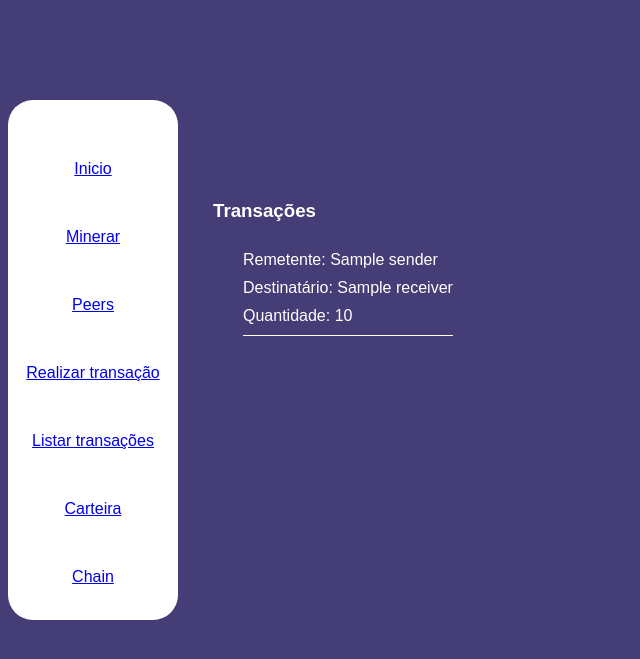
After one commit to leimarferreira/UFCoin, a Python web app: template server/templates/transactions.html in a window 1280 px wide. The commit adds this page. Shown: the top 659 px of the page, without its empty margins (0-640 px from the left). Run offline with Jinja, Linux system fonts and the light colour scheme; the template is opened without the code that fills it: most values are stand-ins (such as "Sample title", 1, 10 or a date in 2020).

Commit message:
Disponibilizando transações imediatamente.

```diff
--- a/server/static/style.css
+++ b/server/static/style.css
@@ -4,7 +4,7 @@
 }
 
 body {
-    background: #453D75;
+  background: #453d75;
   font-family: sans-serif;
   color: #ffffff;
 }
@@ -23,14 +23,13 @@ p {
   flex-direction: row;
   flex: 1;
   height: 100%;
-
 }
 
 #container {
   margin-left: 35px;
   display: flex;
   flex-direction: column;
-    color: #FFF;
+  color: #fff;
   align-items: flex-start;
   border-radius: 25px;
 }
@@ -69,14 +68,15 @@ p {
 
 #side-menu {
   position: sticky;
-    top: 50px;
+  top: 15px;
   display: flex;
   flex-direction: column;
   align-items: center;
   min-width: 150px;
-    height: 440px;
-    background-color: #FFF;
-    background: #FFF;
+  height: 500px;
+  margin-top: 0;
+  background-color: #fff;
+  background: #fff;
   padding: 10px;
   border-radius: 25px;
 }
--- a/server/templates/base.html
+++ b/server/templates/base.html
@@ -13,7 +13,8 @@
         <a href="/">Inicio</a>
         <a href="/mine">Minerar</a>
         <a href="/nodes/register">Peers</a>
-        <a href="/transaction/new">Transacões</a>
+        <a href="/transaction/new">Realizar transação</a>
+        <a href="/transactions">Listar transações</a>
         <a href="/wallet">Carteira</a>
         <a href="/chain">Chain</a>
       </div>
--- /dev/null
+++ b/server/templates/transactions.html
@@ -0,0 +1,14 @@
+{% extends 'base.html' %} {% block content %}
+<div id="container">
+  <h3>Transações</h3>
+  {% if not transactions %}
+  <p>Sem transações disponíveis.</p>
+  {% endif %} {% for transaction in transactions %}
+  <div class="tr-info">
+    <p>Remetente: {{ transaction.sender }}</p>
+    <p>Destinatário: {{ transaction.receiver }}</p>
+    <p>Quantidade: {{ transaction.amount }}</p>
+  </div>
+  {% endfor %}
+</div>
+{% endblock %}
```
Also changed, not shown: model/blockchain.py (+14 -14 lines), server/server.py (+17 -2 lines). Lines whose indentation alone changed are shown as unchanged.
